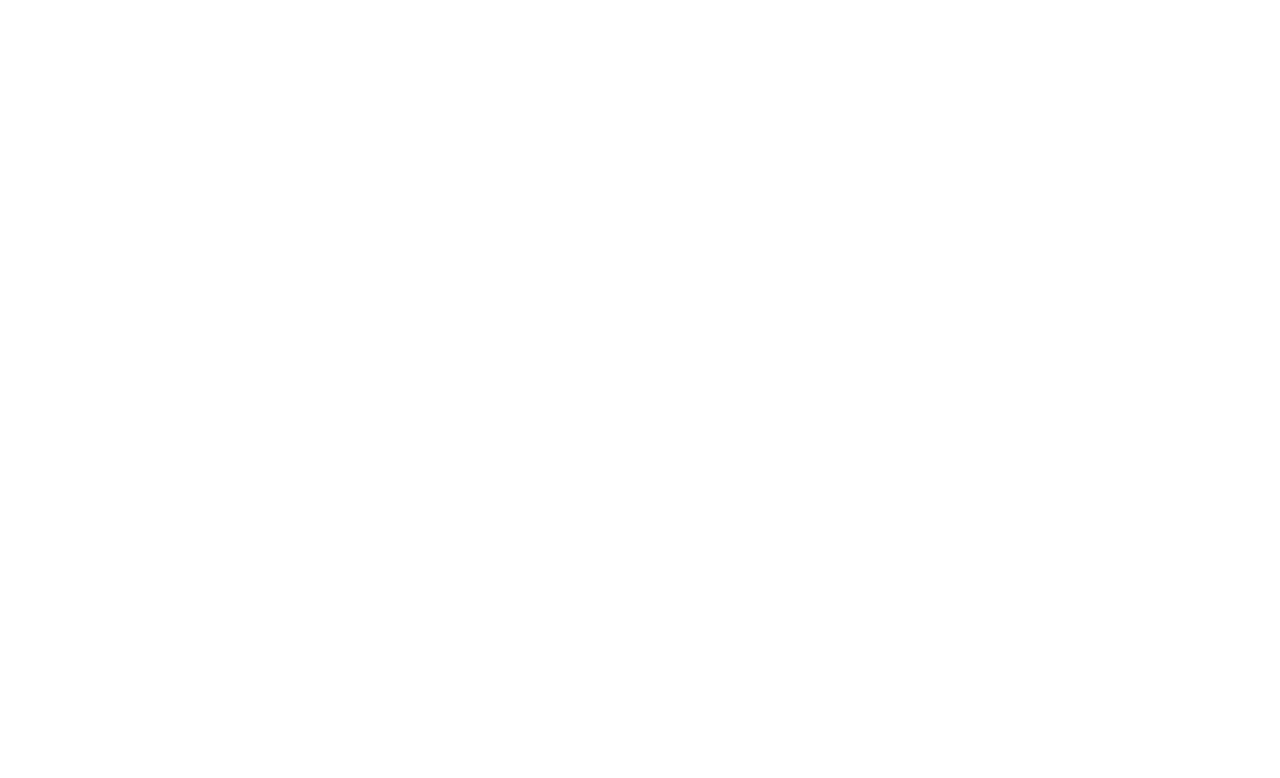
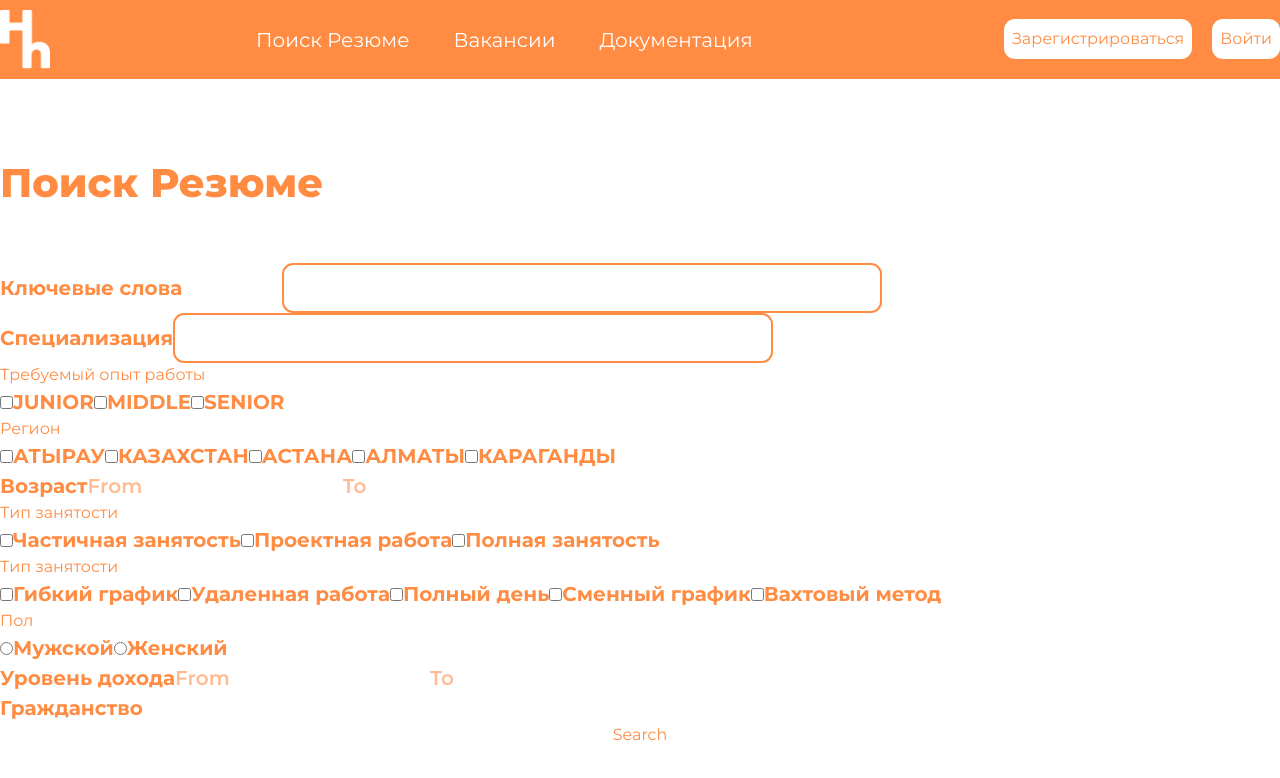
Before and after one commit to raasikkk/hackathon-hr-project, a React (Vite) app: page /search-resume in a window 1280 px wide. Before the commit this address had no page. Shown: the top 778 px of the page. Built offline with nearby package versions, Linux system fonts and the light colour scheme; no server answers.

Commit message:
starting forms

```diff
--- a/package.json
+++ b/package.json
@@ -10,6 +10,7 @@
     "preview": "vite preview"
   },
   "dependencies": {
+    "axios": "^1.7.7",
     "react": "^18.3.1",
     "react-dom": "^18.3.1",
     "react-router-dom": "^6.28.0"
--- a/src/App.jsx
+++ b/src/App.jsx
@@ -1,11 +1,13 @@
 import { BrowserRouter, Routes, Route } from "react-router-dom";
 import Home from "./pages/Home";
+import SearchResume from "./pages/SearchResume";
 
 function App() {
   return (
     <BrowserRouter>
       <Routes>
         <Route path="/" element={<Home />} />
+        <Route path="/search-resume" element={<SearchResume />} />
       </Routes>
     </BrowserRouter>
   );
--- /dev/null
+++ b/src/AuthContext.jsx
@@ -0,0 +1,73 @@
+import { createContext, useState, useEffect } from "react";
+import axios from "axios";
+
+const API_URL = "https://fh-backend-ashy.vercel.app/api/auth/";
+
+export const AuthContext = createContext();
+
+const AuthProvider = ({ children }) => {
+  const [user, setUser] = useState(null);
+
+  //   Check if user is logged in
+  useEffect(() => {
+    const checkLoggedIn = async () => {
+      try {
+        const response = await axios.get(`${API_URL}isLogged`);
+        if (response.data.loggedIn) {
+          setUser(response.data.user);
+        }
+      } catch (error) {
+        console.error("Error checking logged status", error);
+      }
+    };
+    checkLoggedIn();
+  }, []);
+
+  //   Register function
+  const register = async (username, password) => {
+    try {
+      const response = await axios.post(`${API_URL}register`, {
+        username,
+        password,
+      });
+      setUser(response.data.user);
+      return response.data;
+    } catch (error) {
+      console.error("Error registering user", error);
+      throw error;
+    }
+  };
+
+  // Login function
+  const login = async (username, password) => {
+    try {
+      const response = await axios.post(`${API_URL}login`, {
+        username,
+        password,
+      });
+      setUser(response.data.user);
+      return response.data;
+    } catch (error) {
+      console.error("Login failed", error);
+      throw error;
+    }
+  };
+
+  // Logout function
+  const logout = async () => {
+    try {
+      await axios.post(`${API_URL}logoutUser`);
+      setUser(null);
+    } catch (error) {
+      console.error("Logout failed", error);
+    }
+  };
+
+  return (
+    <AuthContext.Provider value={{ user, login, register, logout }}>
+      {children}
+    </AuthContext.Provider>
+  );
+};
+
+export default AuthProvider;
--- a/src/components/Navbar.jsx
+++ b/src/components/Navbar.jsx
@@ -15,7 +15,7 @@
         {/* Large Navbar */}
         <div className="burger hidden lg:flex lg:justify-between lg:w-[80%]">
           <ul className=" pt-[25px] xs:none sm:none md:flex md:justify-between gap-11 text-[20px]">
-            <Link to="/">Поиск Резюме</Link>
+            <Link to="/search-resume">Поиск Резюме</Link>
             <Link to="/">Вакансии</Link>
             <Link to="/">Документация</Link>
           </ul>
--- a/src/index.css
+++ b/src/index.css
@@ -36,3 +36,15 @@
 .between-card {
   @apply rounded-[11px] text-center pt-[25px] bg-corange w-[300px] h-[150px];
 }
+
+legend {
+  @apply text-corange;
+}
+
+.search-input {
+  @apply rounded-[11px] text-corange border-2 border-corange w-[600px] h-[50px];
+}
+
+label {
+  @apply text-corange text-[20px] font-bold;
+}
--- a/src/main.jsx
+++ b/src/main.jsx
@@ -2,9 +2,12 @@
 import { createRoot } from "react-dom/client";
 import "./index.css";
 import App from "./App.jsx";
+import AuthProvider from "./AuthContext.jsx";
 
 createRoot(document.getElementById("root")).render(
   <StrictMode>
-    <App />
+    <AuthProvider>
+      <App />
+    </AuthProvider>
   </StrictMode>
 );
--- /dev/null
+++ b/src/pages/SearchResume.jsx
@@ -0,0 +1,250 @@
+import { useState } from "react";
+import Navbar from "../components/Navbar";
+const SearchResume = () => {
+  const [formData, setFormData] = useState({
+    mainWords: "",
+    specialization: "",
+    experience: {
+      Junior: false,
+      Middle: false,
+      Senior: false,
+    },
+    region: {
+      Atyrau: false,
+      Kazakhstan: false,
+      Astana: false,
+      Almaty: false,
+      Karaganda: false,
+    },
+    age: { from: "", to: "" },
+    workType: {
+      fulltime: false,
+      partly: false,
+      volunteer: false,
+    },
+    locationType: {
+      offline: false,
+      online: false,
+    },
+    gender: "",
+    salary: { from: "", to: "" },
+    country: "",
+  });
+
+  // Handle changes for text, checkbox, radio, and range inputs
+  const handleChange = (e) => {
+    const { name, value, type, checked } = e.target;
+
+    if (type === "checkbox") {
+      const [category, field] = name.split(".");
+      setFormData((prevData) => ({
+        ...prevData,
+        [category]: {
+          ...prevData[category],
+          [field]: checked,
+        },
+      }));
+    } else if (
+      name === "age.from" ||
+      name === "age.to" ||
+      name === "salary.from" ||
+      name === "salary.to"
+    ) {
+      const [category, field] = name.split(".");
+      setFormData((prevData) => ({
+        ...prevData,
+        [category]: {
+          ...prevData[category],
+          [field]: value,
+        },
+      }));
+    } else {
+      setFormData((prevData) => ({
+        ...prevData,
+        [name]: value,
+      }));
+    }
+  };
+
+  // Handle form submission
+  const handleSubmit = (e) => {
+    e.preventDefault();
+    console.log(formData);
+    // Submit the form data here
+  };
+  return (
+    <>
+      <Navbar />;
+      <div className="container mx-auto">
+        <h1 className="mt-[50px] text-corange text-[40px] font-extrabold">
+          Поиск Резюме
+        </h1>
+        {/* FORM */}
+        <form
+          onSubmit={handleSubmit}
+          className="text-corange mt-[50px] flex flex-col"
+        >
+          <label className="flex items-center gap-[100px]">
+            Ключевые слова
+            <input
+              type="text"
+              name="mainWords"
+              value={formData.mainWords}
+              onChange={handleChange}
+              className="search-input"
+            />
+          </label>
+
+          <label>
+            Специализация
+            <input
+              type="text"
+              name="specialization"
+              value={formData.specialization}
+              onChange={handleChange}
+              className="search-input"
+            />
+          </label>
+
+          <fieldset>
+            <legend>Требуемый опыт работы</legend>
+            {["JUNIOR", "MIDDLE", "SENIOR"].map((level) => (
+              <label key={level}>
+                <input
+                  type="checkbox"
+                  name={`experience.${level}`}
+                  checked={formData.experience[level]}
+                  onChange={handleChange}
+                />
+                {level}
+              </label>
+            ))}
+          </fieldset>
+
+          <fieldset>
+            <legend>Регион</legend>
+            {["АТЫРАУ", "КАЗАХСТАН", "АСТАНА", "АЛМАТЫ", "КАРАГАНДЫ"].map(
+              (region) => (
+                <label key={region}>
+                  <input
+                    type="checkbox"
+                    name={`region.${region}`}
+                    checked={formData.region[region]}
+                    onChange={handleChange}
+                  />
+                  {region}
+                </label>
+              )
+            )}
+          </fieldset>
+
+          <label>
+            Возраст
+            <input
+              type="number"
+              name="age.from"
+              placeholder="From"
+              value={formData.age.from}
+              onChange={handleChange}
+            />
+            <input
+              type="number"
+              name="age.to"
+              placeholder="To"
+              value={formData.age.to}
+              onChange={handleChange}
+            />
+          </label>
+
+          <fieldset>
+            <legend>Тип занятости</legend>
+            {[
+              "Частичная занятость",
+              "Проектная работа",
+              "Полная занятость",
+            ].map((type) => (
+              <label key={type}>
+                <input
+                  type="checkbox"
+                  name={`workType.${type}`}
+                  checked={formData.workType[type]}
+                  onChange={handleChange}
+                />
+                {type}
+              </label>
+            ))}
+          </fieldset>
+
+          <fieldset>
+            <legend>Тип занятости</legend>
+            {[
+              "Гибкий график",
+              "Удаленная работа",
+              "Полный день",
+              "Сменный график",
+              "Вахтовый метод",
+            ].map((location) => (
+              <label key={location}>
+                <input
+                  type="checkbox"
+                  name={`locationType.${location}`}
+                  checked={formData.locationType[location]}
+                  onChange={handleChange}
+                />
+                {location}
+              </label>
+            ))}
+          </fieldset>
+
+          <fieldset>
+            <legend>Пол</legend>
+            {["Мужской", "Женский"].map((gender) => (
+              <label key={gender}>
+                <input
+                  type="radio"
+                  name="gender"
+                  value={gender}
+                  checked={formData.gender === gender}
+                  onChange={handleChange}
+                />
+                {gender}
+              </label>
+            ))}
+          </fieldset>
+
+          <label>
+            Уровень дохода
+            <input
+              type="number"
+              name="salary.from"
+              placeholder="From"
+              value={formData.salary.from}
+              onChange={handleChange}
+            />
+            <input
+              type="number"
+              name="salary.to"
+              placeholder="To"
+              value={formData.salary.to}
+              onChange={handleChange}
+            />
+          </label>
+
+          <label>
+            Гражданство
+            <input
+              type="text"
+              name="country"
+              value={formData.country}
+              onChange={handleChange}
+            />
+          </label>
+
+          <button type="submit">Search</button>
+        </form>
+      </div>
+    </>
+  );
+};
+
+export default SearchResume;
```
Also changed, not shown: 1 other file (tests, documents, lock files or other folders).
